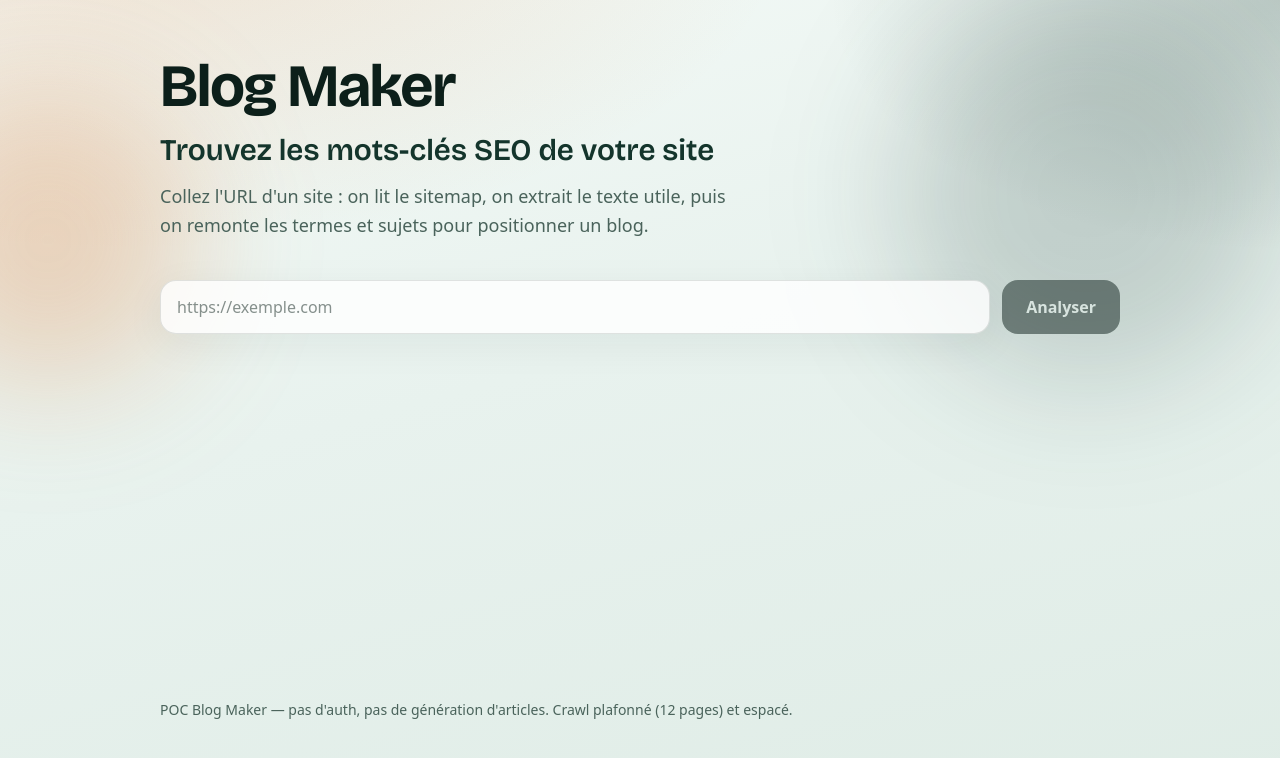
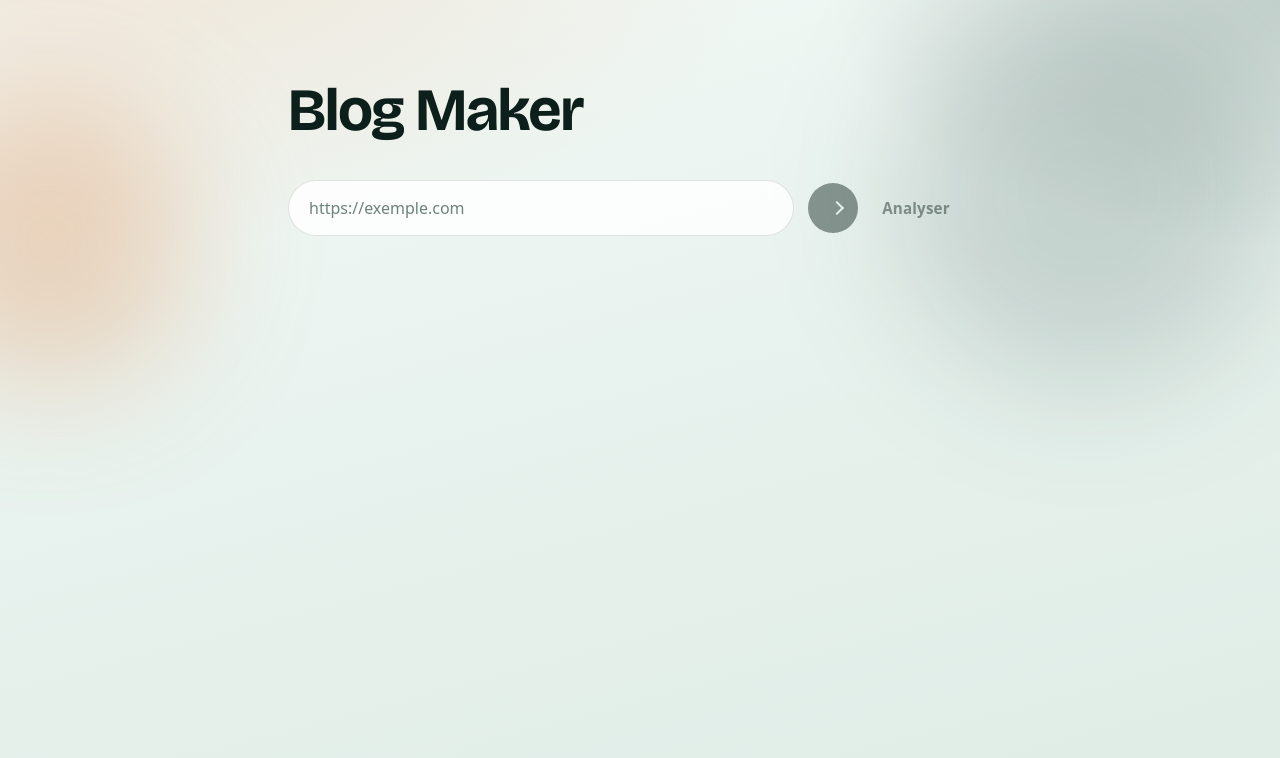
Before and after one commit to AugustinBriolon/BLOG-MAKER, a Next.js app: page / in a window 1280 px wide. Shown: the top 758 px of the page. Built offline with nearby package versions, Linux system fonts and the light colour scheme.

Commit message:
style: polish POC UI with pill button and skeletons
Replace Analyser CTA with CSS button-02 hover-reveal arrow, strip fluff copy, and show topic/keyword skeletons while loading.

Co-authored-by: Gus <augustin.briolon@gmail.com>

```diff
--- a/pages/index.tsx
+++ b/pages/index.tsx
@@ -2,7 +2,6 @@ import Head from "next/head";
 import { Bricolage_Grotesque, Figtree } from "next/font/google";
 import { FormEvent, useState } from "react";
 import type { AnalyzeResult } from "@/lib/analyze";
-import { MAX_PAGES } from "@/lib/analyze/http";
 
 const bricolage = Bricolage_Grotesque({
   subsets: ["latin"],
@@ -19,9 +18,62 @@ type UiError = { message: string };
 const SOURCE_LABEL: Record<string, string> = {
   sitemap: "sitemap.xml",
   "robots-sitemap": "sitemap (robots.txt)",
-  "homepage-links": "liens de la page d'accueil",
-  "homepage-only": "page d'accueil seule",
+  "homepage-links": "liens accueil",
+  "homepage-only": "accueil",
 };
+
+function LoadingSkeleton() {
+  return (
+    <section
+      className="animate-rise-late mt-12 space-y-10"
+      aria-busy="true"
+      aria-live="polite"
+    >
+      <div>
+        <div className="skeleton h-3 w-28" />
+        <div className="skeleton skeleton-block mt-3 h-8 w-full max-w-xl" />
+        <div className="mt-5 grid grid-cols-2 gap-3 sm:max-w-md">
+          <div className="skeleton skeleton-block h-12" />
+          <div className="skeleton skeleton-block h-12" />
+        </div>
+      </div>
+
+      <div>
+        <div className="skeleton h-3 w-24" />
+        <div className="mt-4 flex flex-wrap gap-2">
+          {Array.from({ length: 6 }).map((_, i) => (
+            <div
+              key={i}
+              className="skeleton h-8"
+              style={{ width: `${72 + ((i * 17) % 48)}px` }}
+            />
+          ))}
+        </div>
+      </div>
+
+      <div>
+        <div className="skeleton h-3 w-32" />
+        <div className="mt-5 space-y-0">
+          {Array.from({ length: 8 }).map((_, i) => (
+            <div
+              key={i}
+              className="flex items-center justify-between gap-4 border-b border-[var(--line)] py-3 first:border-t"
+            >
+              <div className="flex flex-1 items-center gap-3">
+                <div className="skeleton h-3 w-5" />
+                <div
+                  className="skeleton h-3"
+                  style={{ width: `${38 + ((i * 11) % 42)}%` }}
+                />
+              </div>
+              <div className="skeleton h-3 w-8" />
+            </div>
+          ))}
+        </div>
+      </div>
+    </section>
+  );
+}
 
 export default function Home() {
   const [url, setUrl] = useState("");
@@ -48,17 +100,14 @@ export default function Home() {
 
       if (!response.ok) {
         setError({
-          message: data.error || "L'analyse a échoué. Réessayez.",
+          message: data.error || "L'analyse a échoué.",
         });
         return;
       }
 
       setResult(data);
     } catch {
-      setError({
-        message:
-          "Impossible de joindre le serveur d'analyse. Vérifiez votre connexion.",
-      });
+      setError({ message: "Serveur injoignable." });
     } finally {
       setLoading(false);
     }
@@ -67,10 +116,10 @@ export default function Home() {
   return (
     <>
       <Head>
-        <title>Blog Maker — mots-clés SEO</title>
+        <title>Blog Maker</title>
         <meta
           name="description"
-          content="POC Blog Maker : analysez une URL pour inférer mots-clés et sujets de blog."
+          content="Analyse SEO : URL → mots-clés et sujets."
         />
         <meta name="viewport" content="width=device-width, initial-scale=1" />
       </Head>
@@ -80,33 +129,23 @@ export default function Home() {
       >
         <div className="pointer-events-none fixed inset-0 overflow-hidden">
           <div className="absolute -left-24 top-24 h-72 w-72 rounded-full bg-[var(--glow)] blur-3xl" />
-          <div className="absolute right-0 top-0 h-96 w-96 rounded-full bg-[rgba(20,53,44,0.18)] blur-3xl" />
+          <div className="absolute right-0 top-0 h-96 w-96 rounded-full bg-[rgba(20,53,44,0.16)] blur-3xl" />
         </div>
 
-        <main className="relative mx-auto flex min-h-screen w-full max-w-5xl flex-col px-5 pb-20 pt-10 sm:px-8 sm:pt-14">
+        <main className="relative mx-auto flex min-h-screen w-full max-w-3xl flex-col px-5 pb-16 pt-14 sm:px-8 sm:pt-20">
           <header className="animate-rise">
-            <p className="font-[family-name:var(--font-bricolage)] text-4xl font-bold tracking-tight text-[var(--bg-deep)] sm:text-6xl">
+            <p className="font-[family-name:var(--font-bricolage)] text-5xl font-bold tracking-tight text-[var(--bg-deep)] sm:text-6xl">
               Blog Maker
-            </p>
-            <h1 className="mt-4 max-w-2xl font-[family-name:var(--font-bricolage)] text-2xl font-semibold leading-tight text-[var(--bg-mid)] sm:text-3xl">
-              Trouvez les mots-clés SEO de votre site
-            </h1>
-            <p className="mt-3 max-w-xl text-base leading-relaxed text-[var(--muted)] sm:text-lg">
-              Collez l&apos;URL d&apos;un site : on lit le sitemap, on extrait le
-              texte utile, puis on remonte les termes et sujets pour positionner
-              un blog.
             </p>
           </header>
 
-          <form
-            onSubmit={onSubmit}
-            className="animate-rise-delay mt-10 flex w-full flex-col gap-3 sm:flex-row sm:items-stretch"
-          >
+          <form onSubmit={onSubmit} className="poc-form animate-rise-delay mt-10">
             <label className="sr-only" htmlFor="site-url">
               URL du site
             </label>
             <input
               id="site-url"
+              className="poc-input"
               type="url"
               inputMode="url"
               required
@@ -114,93 +153,57 @@ export default function Home() {
               value={url}
               onChange={(e) => setUrl(e.target.value)}
               disabled={loading}
-              className="w-full flex-1 rounded-2xl border border-[var(--line)] bg-white/80 px-4 py-3.5 text-base shadow-[0_10px_40px_rgba(16,36,30,0.06)] outline-none backdrop-blur transition focus:border-[var(--accent)] focus:ring-2 focus:ring-[var(--accent-soft)] disabled:opacity-60"
             />
             <button
               type="submit"
+              className="button-02"
               disabled={loading || !url.trim()}
-              className="rounded-2xl bg-[var(--bg-deep)] px-6 py-3.5 text-base font-semibold text-[var(--bg-soft)] transition hover:bg-[var(--bg-mid)] disabled:cursor-not-allowed disabled:opacity-50"
+              aria-label="Analyser"
             >
-              {loading ? "Analyse…" : "Analyser"}
+              <span className="inner">{loading ? "…" : "Analyser"}</span>
+              <span className="circle" aria-hidden="true">
+                <span />
+              </span>
             </button>
           </form>
 
-          {loading && (
-            <section
-              className="animate-rise-late mt-10 space-y-4"
-              aria-live="polite"
-            >
-              <div className="flex items-center gap-3 text-[var(--muted)]">
-                <span className="loader-orb inline-block h-3 w-3 rounded-full bg-[var(--accent)]" />
-                Récupération du sitemap et extraction du contenu…
-              </div>
-              <div className="skeleton h-24 rounded-2xl" />
-              <div className="skeleton h-40 rounded-2xl" />
-            </section>
-          )}
+          {loading && <LoadingSkeleton />}
 
           {error && !loading && (
             <div
               role="alert"
-              className="animate-rise-late mt-8 rounded-2xl border border-red-200 bg-red-50/90 px-4 py-3 text-red-900"
+              className="animate-rise-late mt-8 text-sm text-red-800"
             >
               {error.message}
             </div>
           )}
 
           {result && !loading && (
-            <section className="animate-rise-late mt-12 space-y-10">
-              <div className="grid gap-6 sm:grid-cols-[1.2fr_0.8fr]">
+            <section className="result-section animate-rise-late mt-12 space-y-10">
               <div>
-                  <p className="text-sm uppercase tracking-[0.14em] text-[var(--muted)]">
-                    Domaine inféré
+                <p className="text-xs uppercase tracking-[0.16em] text-[var(--muted)]">
+                  Domaine
                 </p>
                 <p className="mt-2 font-[family-name:var(--font-bricolage)] text-2xl font-semibold leading-snug text-[var(--bg-deep)]">
                   {result.domainGuess}
                 </p>
-                </div>
-                <dl className="grid grid-cols-2 gap-4 text-sm text-[var(--muted)]">
-                  <div>
-                    <dt>Pages analysées</dt>
-                    <dd className="mt-1 text-xl font-semibold text-[var(--ink)]">
-                      {result.pagesAnalyzed}
-                    </dd>
-                  </div>
-                  <div>
-                    <dt>Source</dt>
-                    <dd className="mt-1 text-xl font-semibold text-[var(--ink)]">
+                <p className="mt-3 text-sm text-[var(--muted)]">
+                  {result.pagesAnalyzed} pages ·{" "}
                   {SOURCE_LABEL[result.discoverySource] ??
                     result.discoverySource}
-                    </dd>
-                  </div>
-                  <div>
-                    <dt>Jetons utiles</dt>
-                    <dd className="mt-1 text-xl font-semibold text-[var(--ink)]">
-                      {result.totalSignificantTokens}
-                    </dd>
-                  </div>
-                  <div>
-                    <dt>Échecs fetch</dt>
-                    <dd className="mt-1 text-xl font-semibold text-[var(--ink)]">
-                      {result.pagesFailed}
-                    </dd>
-                  </div>
-                </dl>
+                  {result.pagesFailed > 0
+                    ? ` · ${result.pagesFailed} échec${result.pagesFailed > 1 ? "s" : ""}`
+                    : ""}
+                </p>
               </div>
 
               <div>
-                <h2 className="font-[family-name:var(--font-bricolage)] text-xl font-semibold text-[var(--bg-deep)]">
-                  Sujets suggérés
+                <h2 className="text-xs uppercase tracking-[0.16em] text-[var(--muted)]">
+                  Sujets
                 </h2>
-                <p className="mt-1 text-sm text-[var(--muted)]">
-                  Pistes de positionnement blog à partir du corpus.
-                </p>
                 <ul className="mt-4 flex flex-wrap gap-2">
                   {result.topics.map((topic) => (
-                    <li
-                      key={topic}
-                      className="rounded-full border border-[var(--line)] bg-white/70 px-3 py-1.5 text-sm text-[var(--ink)]"
-                    >
+                    <li key={topic} className="topic-chip">
                       {topic}
                     </li>
                   ))}
@@ -208,26 +211,20 @@ export default function Home() {
               </div>
 
               <div>
-                <h2 className="font-[family-name:var(--font-bricolage)] text-xl font-semibold text-[var(--bg-deep)]">
-                  Top mots-clés
+                <h2 className="text-xs uppercase tracking-[0.16em] text-[var(--muted)]">
+                  Mots-clés
                 </h2>
-                <p className="mt-1 text-sm text-[var(--muted)]">
-                  Termes significatifs (stopwords FR/EN exclus).
-                </p>
-                <ol className="mt-5 divide-y divide-[var(--line)] border-y border-[var(--line)]">
+                <ol className="mt-4">
                   {result.keywords.map((kw, index) => (
                     <li
                       key={`${kw.kind}-${kw.term}`}
-                      className="flex items-baseline justify-between gap-4 py-2.5"
+                      className="keyword-row text-sm"
                     >
                       <span className="flex min-w-0 items-baseline gap-3">
-                        <span className="w-6 shrink-0 text-sm text-[var(--muted)]">
+                        <span className="w-5 shrink-0 text-[var(--muted)]">
                           {index + 1}
                         </span>
                         <span className="truncate font-medium">{kw.term}</span>
-                        <span className="shrink-0 text-xs uppercase tracking-wide text-[var(--muted)]">
-                          {kw.kind === "bigram" ? "bi" : "mono"}
-                        </span>
                       </span>
                       <span className="shrink-0 tabular-nums text-[var(--accent)]">
                         {kw.count}
@@ -237,49 +234,37 @@ export default function Home() {
                 </ol>
               </div>
 
+              {result.pageSamples.length > 0 && (
                 <div>
-                <h2 className="font-[family-name:var(--font-bricolage)] text-xl font-semibold text-[var(--bg-deep)]">
-                  Pages échantillonnées
+                  <h2 className="text-xs uppercase tracking-[0.16em] text-[var(--muted)]">
+                    Pages
                   </h2>
-                <ul className="mt-4 space-y-3">
+                  <ul className="mt-4 space-y-2">
                     {result.pageSamples.map((page) => (
                       <li key={page.url} className="text-sm">
                         <a
                           href={page.url}
                           target="_blank"
                           rel="noopener noreferrer"
-                        className="font-medium text-[var(--bg-mid)] underline-offset-2 hover:underline"
+                          className="page-link"
                         >
                           {page.title}
                         </a>
-                      <p className="truncate text-[var(--muted)]">{page.url}</p>
-                      <p className="text-[var(--muted)]">
-                        ~{page.wordCount} mots extraits
-                      </p>
                       </li>
                     ))}
                   </ul>
                 </div>
+              )}
 
               {result.warnings.length > 0 && (
-                <div className="rounded-2xl border border-[var(--line)] bg-white/50 px-4 py-3">
-                  <h2 className="text-sm font-semibold uppercase tracking-[0.12em] text-[var(--muted)]">
-                    Avertissements
-                  </h2>
-                  <ul className="mt-2 list-disc space-y-1 pl-5 text-sm text-[var(--muted)]">
+                <ul className="space-y-1 text-sm text-[var(--muted)]">
                   {result.warnings.map((w) => (
-                      <li key={w}>{w}</li>
+                    <li key={w}>· {w}</li>
                   ))}
                 </ul>
-                </div>
               )}
             </section>
           )}
-
-          <footer className="mt-auto pt-16 text-sm text-[var(--muted)]">
-            POC Blog Maker — pas d&apos;auth, pas de génération d&apos;articles.
-            Crawl plafonné ({MAX_PAGES} pages) et espacé.
-          </footer>
         </main>
       </div>
     </>
--- a/styles/globals.css
+++ b/styles/globals.css
@@ -9,10 +9,11 @@
   --accent: #d9772f;
   --accent-soft: #f3d5b5;
   --line: rgba(16, 36, 30, 0.12);
-  --card: rgba(255, 255, 255, 0.72);
   --glow: rgba(217, 119, 47, 0.28);
   --background: var(--bg-soft);
   --foreground: var(--ink);
+  --ease-out-quart: cubic-bezier(0.165, 0.84, 0.44, 1);
+  --duration: 0.45s;
 }
 
 @theme inline {
@@ -35,8 +36,8 @@ body {
   margin: 0;
   color: var(--ink);
   background:
-    radial-gradient(1200px 600px at 10% -10%, rgba(217, 119, 47, 0.18), transparent 55%),
-    radial-gradient(900px 500px at 100% 0%, rgba(20, 53, 44, 0.22), transparent 50%),
+    radial-gradient(1200px 600px at 10% -10%, rgba(217, 119, 47, 0.16), transparent 55%),
+    radial-gradient(900px 500px at 100% 0%, rgba(20, 53, 44, 0.18), transparent 50%),
     linear-gradient(165deg, #f4faf7 0%, #e8f2ee 45%, #dfece6 100%);
   font-family: var(--font-figtree), system-ui, sans-serif;
 }
@@ -44,23 +45,11 @@ body {
 @keyframes rise-in {
   from {
     opacity: 0;
-    transform: translateY(14px);
+    transform: translateY(12px);
   }
   to {
     opacity: 1;
     transform: translateY(0);
-  }
-}
-
-@keyframes pulse-soft {
-  0%,
-  100% {
-    opacity: 0.45;
-    transform: scale(1);
-  }
-  50% {
-    opacity: 0.9;
-    transform: scale(1.04);
   }
 }
 
@@ -74,19 +63,15 @@ body {
 }
 
 .animate-rise {
-  animation: rise-in 0.7s ease-out both;
+  animation: rise-in 0.65s var(--ease-out-quart) both;
 }
 
 .animate-rise-delay {
-  animation: rise-in 0.8s ease-out 0.12s both;
+  animation: rise-in 0.7s var(--ease-out-quart) 0.1s both;
 }
 
 .animate-rise-late {
-  animation: rise-in 0.85s ease-out 0.22s both;
-}
-
-.loader-orb {
-  animation: pulse-soft 1.4s ease-in-out infinite;
+  animation: rise-in 0.75s var(--ease-out-quart) 0.16s both;
 }
 
 .skeleton {
@@ -97,5 +82,225 @@ body {
     rgba(16, 36, 30, 0.06) 75%
   );
   background-size: 200% 100%;
-  animation: shimmer 1.4s linear infinite;
+  animation: shimmer 1.35s linear infinite;
+  border-radius: 999px;
 }
+
+.skeleton-block {
+  border-radius: 0.75rem;
+}
+
+/* ——— Form ——— */
+.poc-form {
+  display: flex;
+  width: 100%;
+  flex-direction: column;
+  gap: 0.85rem;
+}
+
+@media (min-width: 640px) {
+  .poc-form {
+    flex-direction: row;
+    align-items: center;
+  }
+}
+
+.poc-input {
+  width: 100%;
+  flex: 1;
+  border: 1px solid var(--line);
+  border-radius: 999px;
+  background: rgba(255, 255, 255, 0.82);
+  padding: 0.95rem 1.25rem;
+  font-size: 1rem;
+  color: var(--ink);
+  outline: none;
+  backdrop-filter: blur(8px);
+  transition:
+    border-color var(--duration) var(--ease-out-quart),
+    box-shadow var(--duration) var(--ease-out-quart),
+    background-color var(--duration) var(--ease-out-quart),
+    opacity var(--duration) var(--ease-out-quart);
+}
+
+.poc-input::placeholder {
+  color: color-mix(in srgb, var(--muted) 80%, transparent);
+}
+
+.poc-input:hover:not(:disabled) {
+  border-color: color-mix(in srgb, var(--bg-mid) 28%, var(--line));
+}
+
+.poc-input:focus {
+  border-color: var(--accent);
+  box-shadow: 0 0 0 3px var(--accent-soft);
+}
+
+.poc-input:disabled {
+  opacity: 0.55;
+  cursor: not-allowed;
+}
+
+/* ——— Pill hover-reveal arrow (button-02) ——— */
+button.button-02 {
+  --btn-h: 3.15rem;
+  position: relative;
+  display: inline-flex;
+  align-items: center;
+  width: 100%;
+  min-width: 11.5rem;
+  height: var(--btn-h);
+  padding: 0;
+  border: 0;
+  background: transparent;
+  cursor: pointer;
+  font: inherit;
+  outline: none;
+  vertical-align: middle;
+  -webkit-tap-highlight-color: transparent;
+}
+
+@media (min-width: 640px) {
+  button.button-02 {
+    width: auto;
+    flex-shrink: 0;
+  }
+}
+
+button.button-02 .circle {
+  position: absolute;
+  left: 0;
+  top: 0;
+  display: block;
+  width: var(--btn-h);
+  height: var(--btn-h);
+  margin: 0;
+  border-radius: 999px;
+  background: var(--bg-deep);
+  transition:
+    width var(--duration) var(--ease-out-quart),
+    background-color var(--duration) var(--ease-out-quart),
+    box-shadow var(--duration) var(--ease-out-quart);
+}
+
+button.button-02 .circle > span {
+  position: absolute;
+  top: 0;
+  bottom: 0;
+  left: 1.05rem;
+  width: 1.15rem;
+  height: 0.125rem;
+  margin: auto;
+  background: transparent;
+  transition:
+    transform var(--duration) var(--ease-out-quart),
+    background-color var(--duration) var(--ease-out-quart);
+}
+
+button.button-02 .circle > span::before {
+  content: "";
+  position: absolute;
+  top: -0.28rem;
+  right: 0.05rem;
+  width: 0.62rem;
+  height: 0.62rem;
+  border-top: 0.125rem solid var(--bg-soft);
+  border-right: 0.125rem solid var(--bg-soft);
+  transform: rotate(45deg);
+}
+
+button.button-02 .inner {
+  position: relative;
+  z-index: 1;
+  display: block;
+  width: 100%;
+  padding: 0.85rem 1.35rem 0.85rem 3.35rem;
+  color: var(--bg-deep);
+  font-size: 0.95rem;
+  font-weight: 650;
+  letter-spacing: 0.01em;
+  line-height: 1.2;
+  text-align: center;
+  transition: color var(--duration) var(--ease-out-quart);
+}
+
+button.button-02:hover:not(:disabled) .circle,
+button.button-02:focus-visible:not(:disabled) .circle {
+  width: 100%;
+  background: var(--bg-mid);
+  box-shadow: 0 10px 28px rgba(12, 31, 26, 0.22);
+}
+
+button.button-02:hover:not(:disabled) .circle > span,
+button.button-02:focus-visible:not(:disabled) .circle > span {
+  background: var(--bg-soft);
+  transform: translateX(0.85rem);
+}
+
+button.button-02:hover:not(:disabled) .inner,
+button.button-02:focus-visible:not(:disabled) .inner {
+  color: var(--bg-soft);
+}
+
+button.button-02:active:not(:disabled) .circle {
+  background: var(--accent);
+}
+
+button.button-02:disabled {
+  cursor: not-allowed;
+  opacity: 0.45;
+}
+
+button.button-02:disabled .circle {
+  box-shadow: none;
+}
+
+/* ——— Results ——— */
+.result-section {
+  transition: opacity var(--duration) var(--ease-out-quart);
+}
+
+.topic-chip {
+  border: 1px solid var(--line);
+  border-radius: 999px;
+  background: rgba(255, 255, 255, 0.7);
+  padding: 0.4rem 0.85rem;
+  font-size: 0.875rem;
+  color: var(--ink);
+  transition:
+    border-color var(--duration) var(--ease-out-quart),
+    background-color var(--duration) var(--ease-out-quart),
+    transform var(--duration) var(--ease-out-quart);
+}
+
+.topic-chip:hover {
+  border-color: color-mix(in srgb, var(--accent) 35%, var(--line));
+  background: rgba(255, 255, 255, 0.95);
+  transform: translateY(-1px);
+}
+
+.keyword-row {
+  display: flex;
+  align-items: baseline;
+  justify-content: space-between;
+  gap: 1rem;
+  padding: 0.65rem 0;
+  border-bottom: 1px solid var(--line);
+  transition: background-color var(--duration) var(--ease-out-quart);
+}
+
+.keyword-row:first-child {
+  border-top: 1px solid var(--line);
+}
+
+.page-link {
+  color: var(--bg-mid);
+  font-weight: 560;
+  text-underline-offset: 3px;
+  transition: color var(--duration) var(--ease-out-quart);
+}
+
+.page-link:hover {
+  color: var(--accent);
+  text-decoration: underline;
+}
```
Lines whose indentation alone changed are shown as unchanged.
